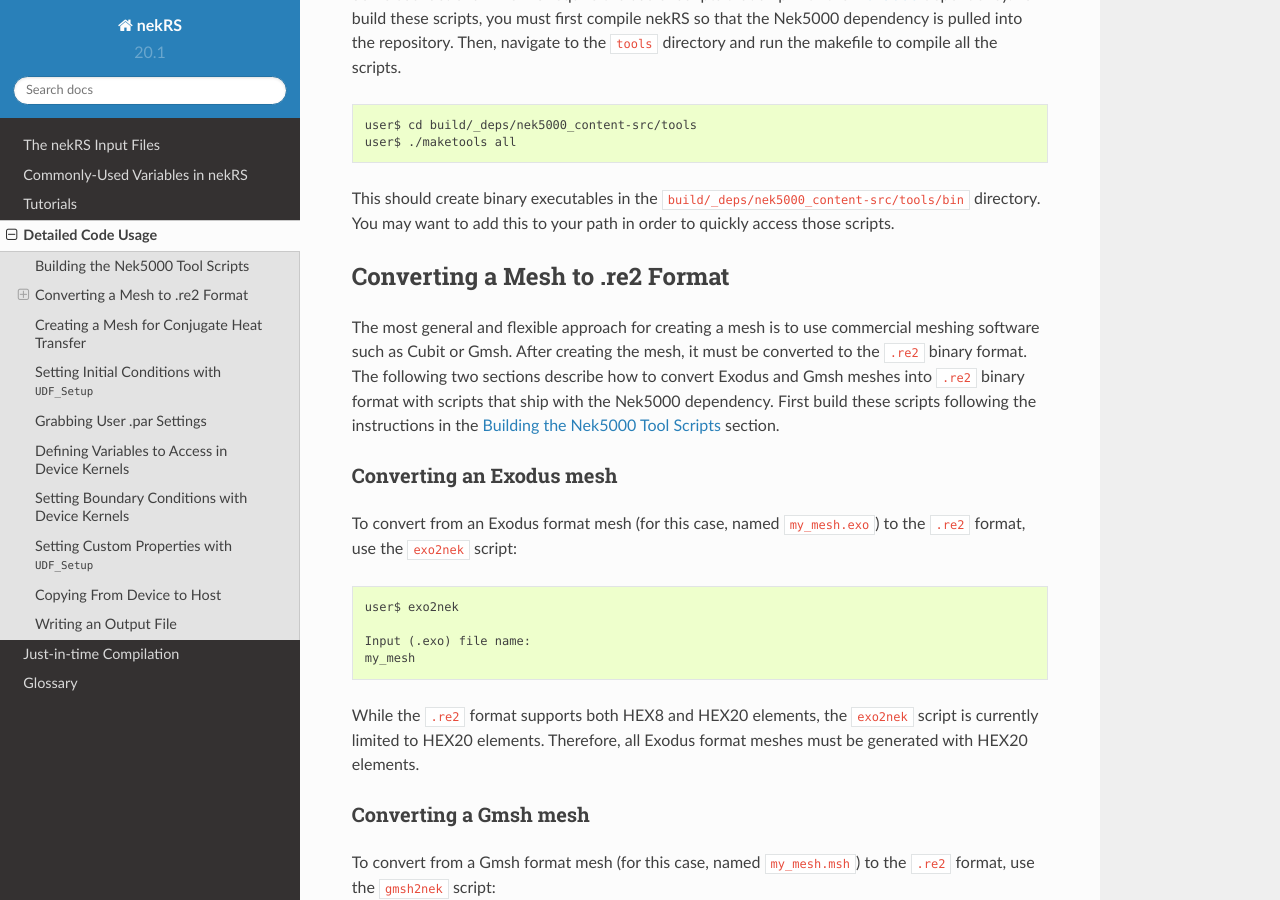
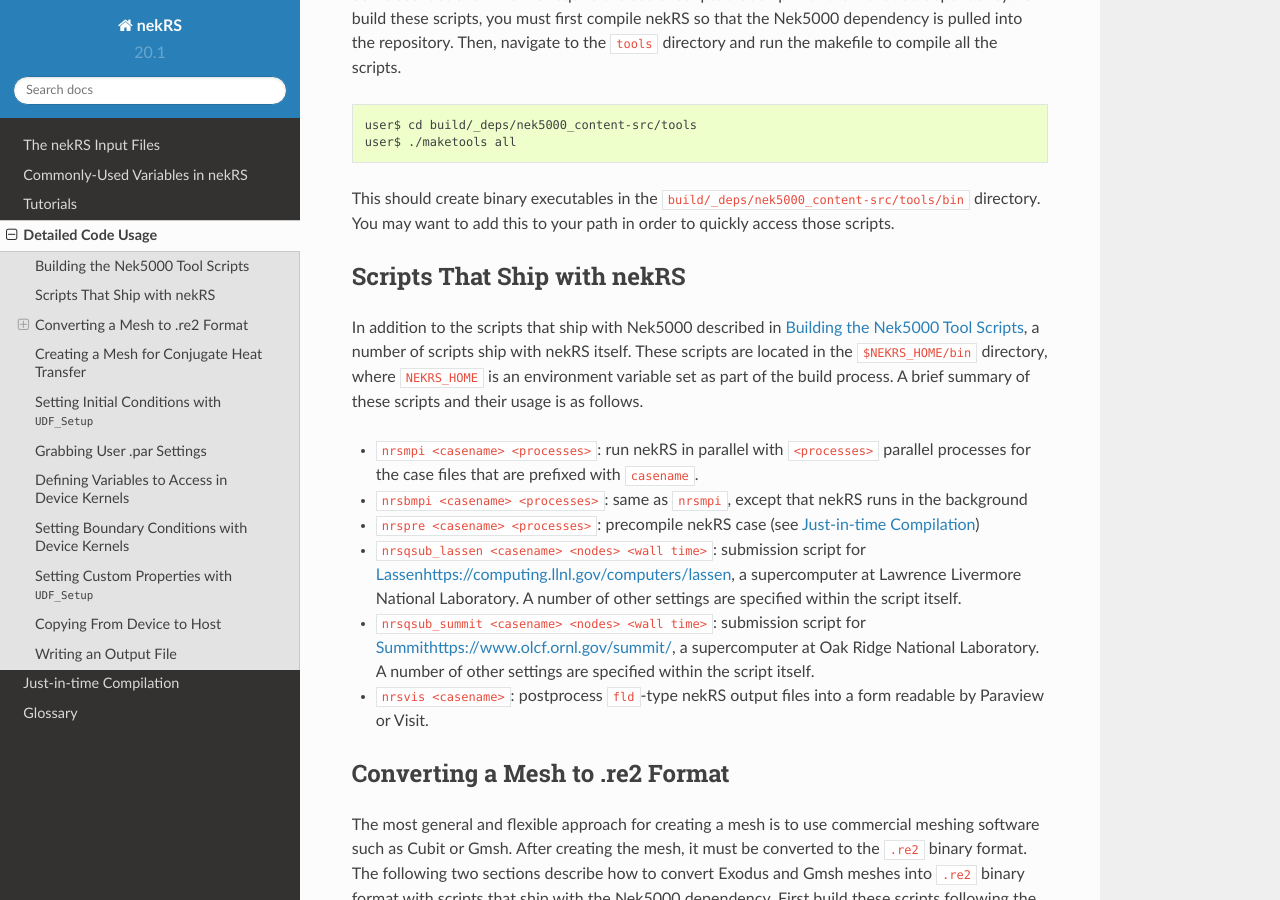
Before and after one commit to aprilnovak/nekRSDoc, a Sphinx documentation site: the page built from source/detailed_usage.rst, in a window 1280 px wide and 900 px high, scrolled down 425 px. Built offline with Sphinx 7.4.7 and the Read the Docs theme 2.0.0, drawn with Linux system fonts in a browser that asks for light colours.

Commit message:
Add description of scripts that come with nekRS.

```diff
--- a/source/detailed_usage.rst
+++ b/source/detailed_usage.rst
@@ -30,6 +30,34 @@
 
 This should create binary executables in the ``build/_deps/nek5000_content-src/tools/bin``
 directory. You may want to add this to your path in order to quickly access those scripts.
+
+.. _nekrs_scripts:
+
+Scripts That Ship with nekRS
+----------------------------
+
+In addition to the scripts that ship with Nek5000 described in
+:ref:`Building the Nek5000 Tool Scripts <scripts>`, a number of scripts ship with nekRS itself.
+These scripts are located in the ``$NEKRS_HOME/bin`` directory, where ``NEKRS_HOME`` is an
+environment variable set as part of the build process. A brief summary of these scripts and
+their usage is as follows.
+
+* ``nrsmpi <casename> <processes>``: run nekRS in parallel with ``<processes>`` parallel
+  processes for the case files that are prefixed with ``casename``.
+* ``nrsbmpi <casename> <processes>``: same as ``nrsmpi``, except that nekRS runs
+  in the background
+* ``nrspre <casename> <processes>``: precompile nekRS case (see
+  :ref:`Just-in-time Compilation <just_in_time_compilation>`)
+* ``nrsqsub_lassen <casename> <nodes> <wall time>``: submission script for
+  `<Lassen https://computing.llnl.gov/computers/lassen>`__, a supercomputer
+  at Lawrence Livermore National Laboratory. A number of other settings are specified
+  within the script itself.
+* ``nrsqsub_summit <casename> <nodes> <wall time>``: submission script for
+  `<Summit https://www.olcf.ornl.gov/summit/>`__, a supercomputer
+  at Oak Ridge National Laboratory. A number of other settings are specified within the
+  script itself.
+* ``nrsvis <casename>``: postprocess ``fld``-type nekRS output files into a form
+  readable by Paraview or Visit.
 
 .. _converting_mesh:
 
--- a/source/just_in_time_compilation.rst
+++ b/source/just_in_time_compilation.rst
@@ -35,9 +35,8 @@
 
 The precompilation process usually takes on the order of one minute. Depending on
 the use case, it may be advantageous to force the precompilation separately from the run itself.
-To precompile the case, use the ``nrspre`` script that ships with the :term:`Nek5000`
-dependency. First refer to the :ref:`Building the Nek5000 Tool Scripts <scripts>` section
-for how to compile and access this script.
+To precompile the case, use the ``nrspre`` script. See the
+:ref:`Scripts That Ship with nekRS <nekrs_scripts>` section for where to find this script.
 
 As an example, to precompile a case with name ``my_case`` and do a dry run
 with 4 processes, the ``nrspre`` script would be used as follows. After the precompilation,
```
